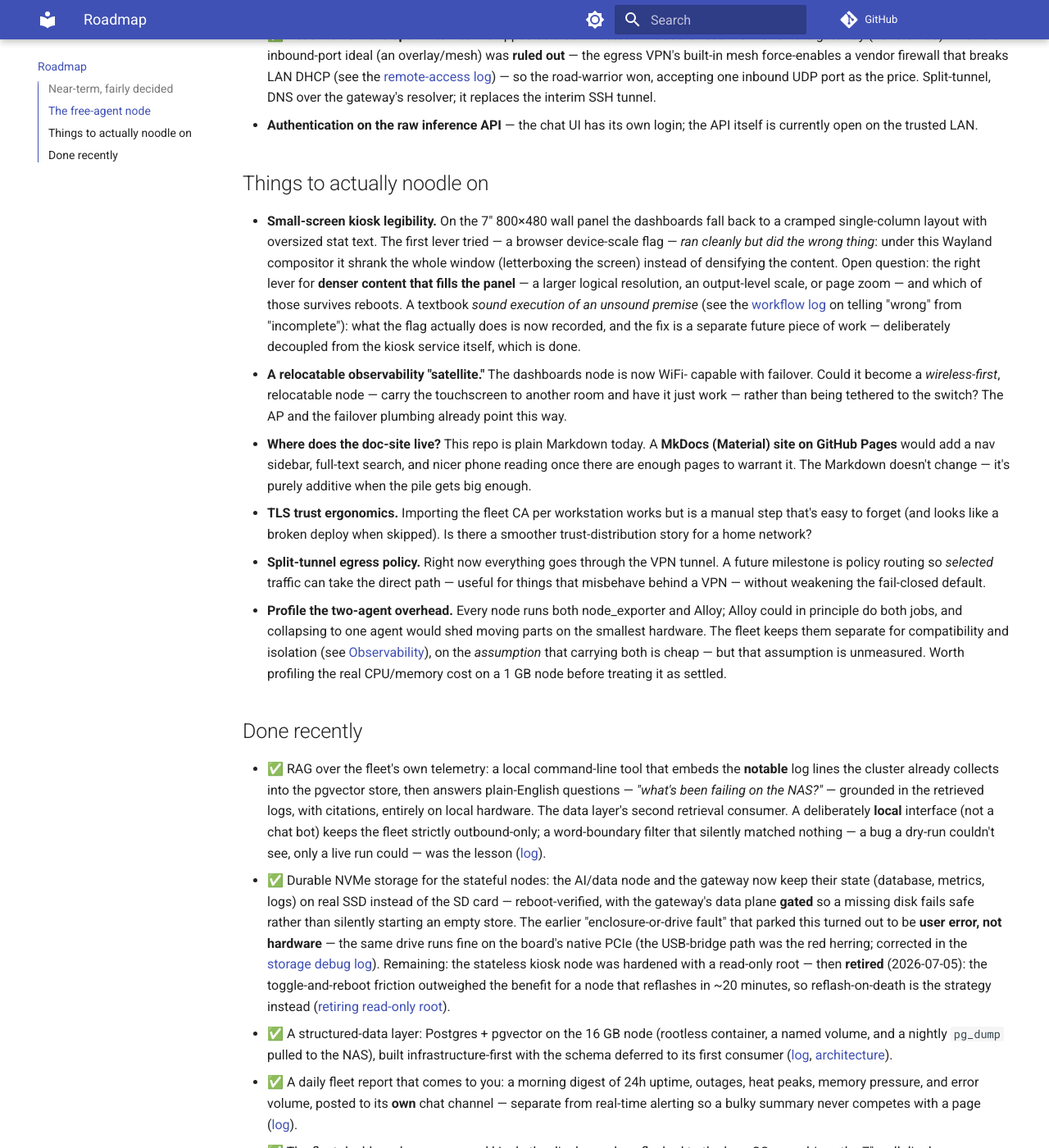
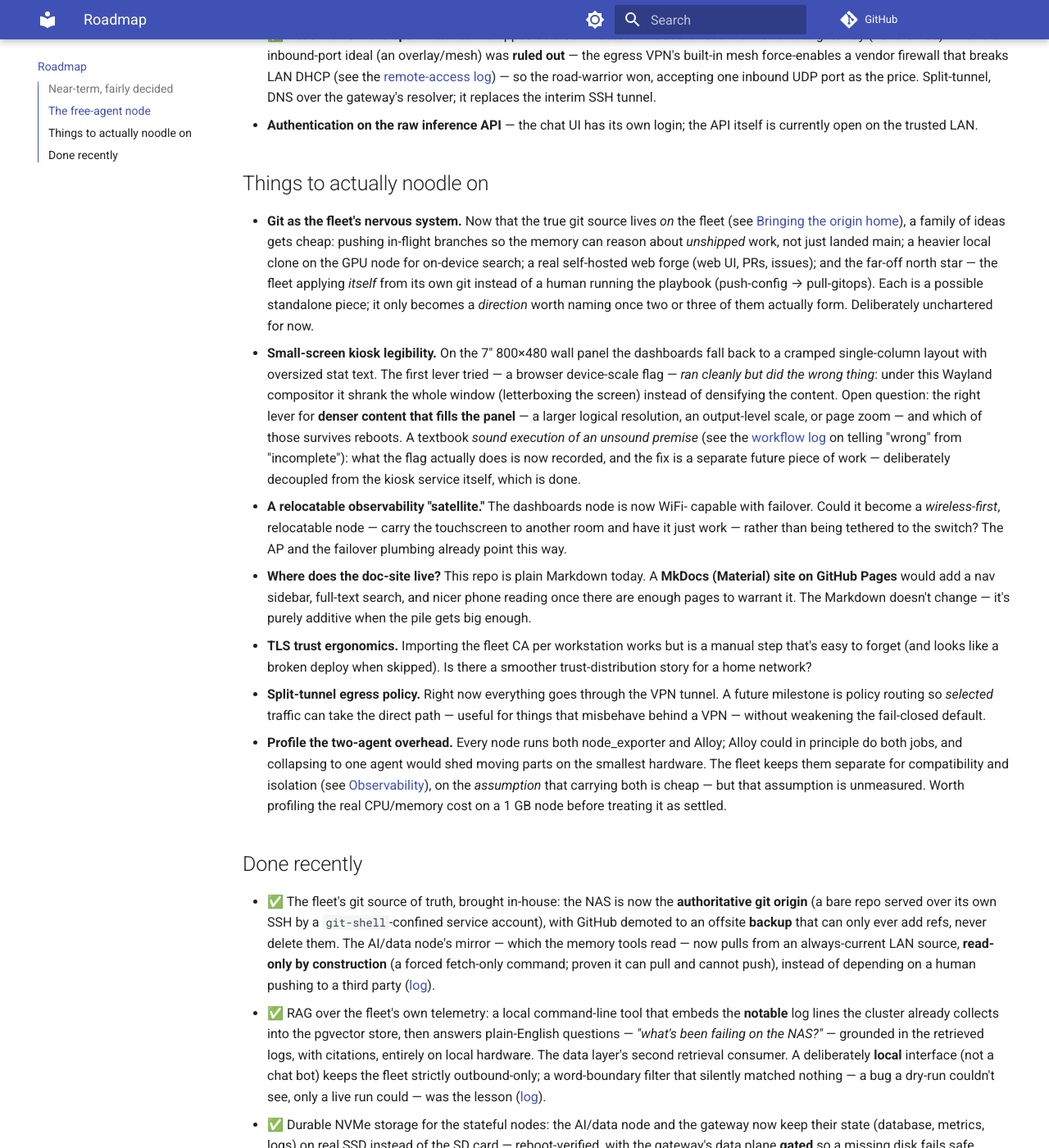
Before and after one commit to Caleb-Wrobel/fangs-doc, an MkDocs documentation site: the page built from docs/roadmap.md, in a window 1280 px wide and 1400 px high, scrolled down 871 px. Shown: the whole window at 82% size. Built offline with MkDocs 1.6.1 and Material for MkDocs 9.7.7, drawn with Linux system fonts in a browser that asks for light colours; comment, search, counter and statistics services are not loaded.

Commit message:
the origin comes home / the den keeps its own story / the scribe writes it down
docs: build-log entry for bringing the git origin home

New log essay (Bringing the origin home) on making the NAS the fleet's authoritative
git origin with GitHub demoted to an add-only offsite backup, the two-key read-only-
by-construction auth model, and the three off-happy-path cutover bugs (ACL tool for
becoming a locked-down user, a cross-context address that only resolved on the serving
side, a dry-run that lied about convergence) plus the remote-v-before-push lesson.
Indexed newest-first in the log README; roadmap gains a Done-recently entry and a
"git as the fleet's nervous system" noodle pointing at the banked, unchartered gitops
direction.

---
the source sleeps at home
the far world holds but a spare
the tale is set down

Co-Authored-By: Claude Opus 4.8 (1M context) <noreply@anthropic.com>
Claude-Session: https://claude.ai/code/session_018LYmofEQxPSzGd3s7Q8mkS

```diff
--- a/docs/roadmap.md
+++ b/docs/roadmap.md
@@ -42,6 +42,13 @@ Still on its list:
 
 ## Things to actually noodle on
 
+- **Git as the fleet's nervous system.** Now that the true git source lives *on* the fleet (see
+  [Bringing the origin home](log/2026-07-fangs-git-origin.md)), a family of ideas gets cheap: pushing
+  in-flight branches so the memory can reason about *unshipped* work, not just landed main; a heavier
+  local clone on the GPU node for on-device search; a real self-hosted web forge (web UI, PRs, issues);
+  and the far-off north star — the fleet applying *itself* from its own git instead of a human running
+  the playbook (push-config → pull-gitops). Each is a possible standalone piece; it only becomes a
+  *direction* worth naming once two or three of them actually form. Deliberately unchartered for now.
 - **Small-screen kiosk legibility.** On the 7″ 800×480 wall panel the dashboards fall
   back to a cramped single-column layout with oversized stat text. The first lever
   tried — a browser device-scale flag — *ran cleanly but did the wrong thing*: under
@@ -79,6 +86,12 @@ Still on its list:
 
 ## Done recently
 
+- ✅ The fleet's git source of truth, brought in-house: the NAS is now the **authoritative git origin**
+  (a bare repo served over its own SSH by a `git-shell`-confined service account), with GitHub demoted
+  to an offsite **backup** that can only ever add refs, never delete them. The AI/data node's mirror —
+  which the memory tools read — now pulls from an always-current LAN source, **read-only by
+  construction** (a forced fetch-only command; proven it can pull and cannot push), instead of depending
+  on a human pushing to a third party ([log](log/2026-07-fangs-git-origin.md)).
 - ✅ RAG over the fleet's own telemetry: a local command-line tool that embeds the **notable**
   log lines the cluster already collects into the pgvector store, then answers plain-English
   questions — *"what's been failing on the NAS?"* — grounded in the retrieved logs, with
```
Also changed, not shown: docs/log/2026-07-fangs-git-origin.md (added, +76 -0 lines), docs/log/README.md (+10 -0 lines).
